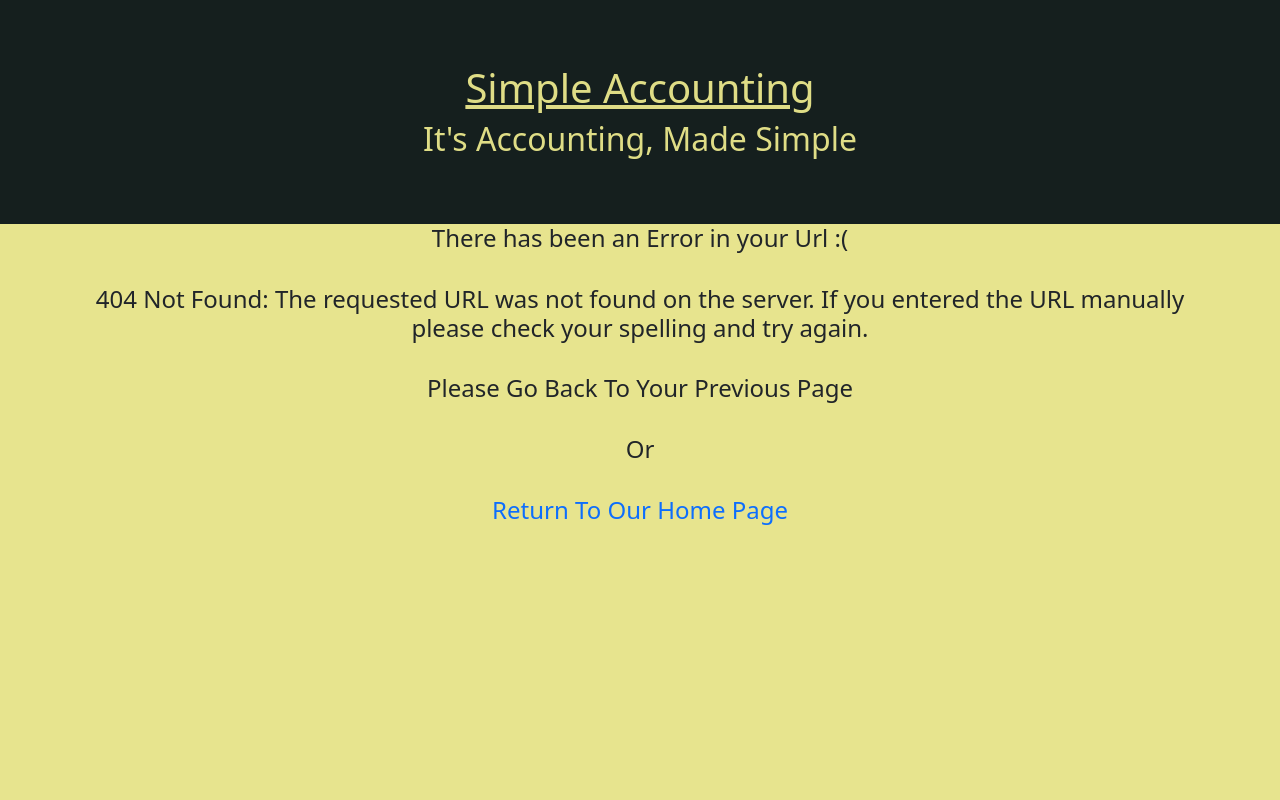
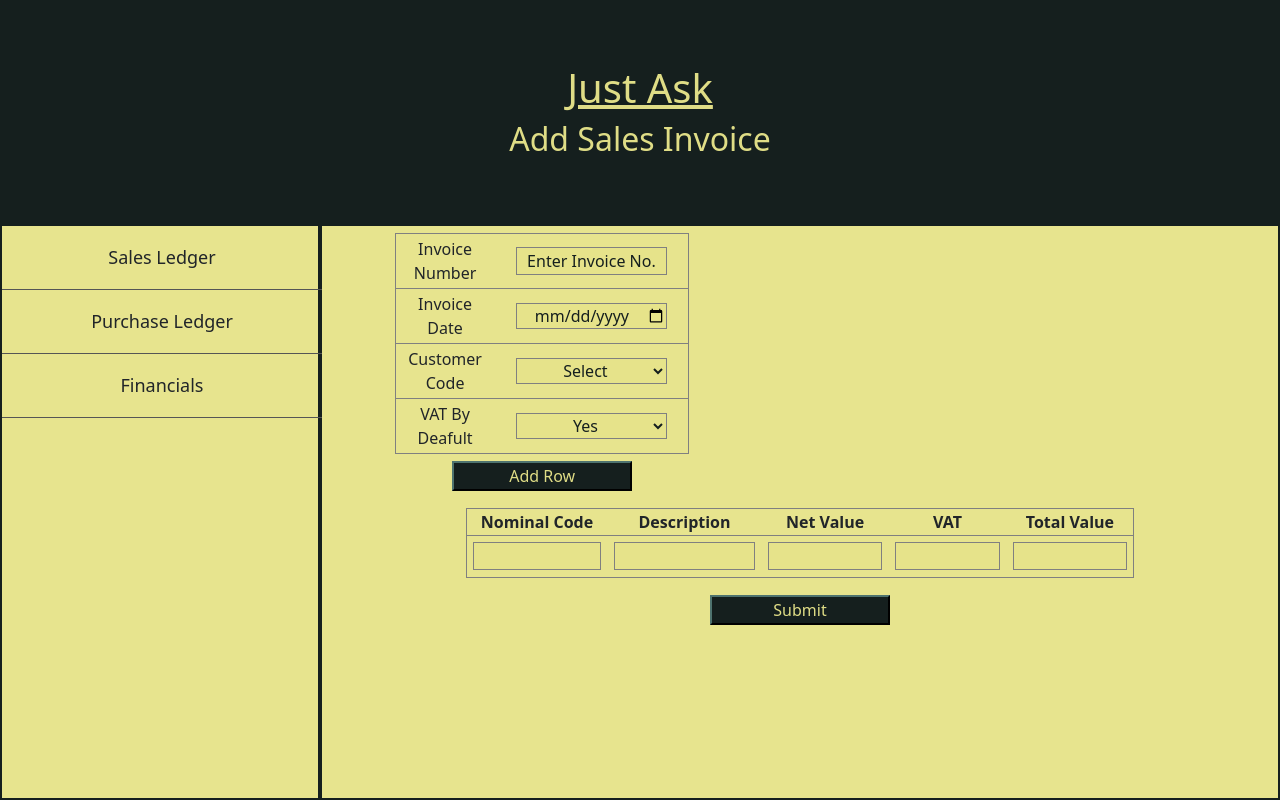
Before and after one commit to 5idneyD/BasicAccounting, a Flask app: a page that uses app.py in a window 1280 px wide. Run offline with Flask 2, Linux system fonts and the light colour scheme; data comes from the database, SQL or seed files in the repository; both versions use the stored data as it was after the commit.

Commit message:
Add Sales Invoice Front End created

```diff
--- a/app.py
+++ b/app.py
@@ -1,8 +1,11 @@
 from flask import Flask, render_template, request, redirect, url_for, session, g
 from flask_migrate import Migrate
+# from passlib.hash import pbkdf2_sha256 as sha256
 import os
 from flask_sqlalchemy import SQLAlchemy
 from datetime import timedelta
+import datetime as dt
+
 
 app = Flask(__name__)
 
@@ -23,6 +26,7 @@
 
 db = SQLAlchemy(app)
 migrate = Migrate(app, db)
+
 
 class Companies(db.Model):
     id = db.Column(db.Integer, primary_key=True, unique=True, nullable=False)
@@ -49,11 +53,13 @@
     nominal = db.Column(db.Integer, nullable=False)
     account_name = db.Column(db.String(40))
 
+
 class Customers(db.Model):
     id = db.Column(db.Integer, primary_key=True, unique=True, nullable=False)
     company = db.Column(db.String(40))
     customer_name = db.Column(db.String(40))
     customer_code = db.Column(db.String(6))
+
 
 class Suppliers(db.Model):
     id = db.Column(db.Integer, primary_key=True, unique=True, nullable=False)
@@ -61,12 +67,30 @@
     supplier_name = db.Column(db.String(40))
     supplier_code = db.Column(db.String(6))
 
+
+class SalesInvoices(db.Model):
+    id = db.Column(db.Integer, primary_key=True, unique=True, nullable=False)
+    company = db.Column(db.String(40))
+    customer_code = db.Column(db.String(40))
+    invoice_number = db.Column(db.Integer, nullable=False)
+    invoice_date = db.Column(db.DateTime)
+    nominal_code = db.Column(db.Integer)
+    description = db.Column(db.String(40), nullable=False)
+    net_value = db.Column(db.Float)
+    vat_value = db.Column(db.Float)
+    total_value = db.Column(db.Float)
+    date_posted = db.Column(db.DateTime, default=dt.datetime.now())
+    user_posted = db.Column(db.String(40))
+
+
 with app.app_context():
     db.create_all()
 
+
 @app.errorhandler(Exception)
 def not_found(e):
-    return render_template("404.html", error=e)
+    return render_template("error.html", error=e)
+
 
 @app.before_request
 def before_request():
@@ -155,8 +179,6 @@
                 else:
                     pass
 
-
-
             return render_template("admin.html", company=company)
 
     except KeyError:
@@ -186,7 +208,6 @@
 
             accounts = ChartOfAccounts.query.filter_by(company=company).all()
 
-
             return render_template("chartOfACcounts.html", company=company, email=email, username=username, session_sey=session_key, accounts=accounts)
         else:
             return redirect(url_for("login"))
@@ -202,17 +223,20 @@
     customers = Customers.query.filter_by(company=company).all()
     return render_template("customers.html", company=company, email=email, username=username, session_key=session_key, customers=customers)
 
+
 @app.route("/<company>/<email>/<username>/<session_key>/addCustomer", methods=["POST", "GET"])
 def addCustomer(company, email, username, session_key):
 
     if request.method == "POST":
         customer_name = request.form['customer_name']
         customer_code = request.form['customer_code']
-        customer = Customers(company=company, customer_name=customer_name, customer_code=customer_code)
+        customer = Customers(
+            company=company, customer_name=customer_name, customer_code=customer_code)
         db.session.add(customer)
         db.session.commit()
 
     return render_template("addCustomer.html", company=company, email=email, username=username, session_key=session_key)
+
 
 @app.route("/<company>/<email>/<username>/<session_key>/Suppliers", methods=["POST", "GET"])
 def suppliers(company, email, username, session_key):
@@ -220,18 +244,24 @@
     suppliers = Suppliers.query.filter_by(company=company).all()
     return render_template("suppliers.html", company=company, email=email, username=username, session_key=session_key, suppliers=suppliers)
 
+
 @app.route("/<company>/<email>/<username>/<session_key>/addSupplier", methods=["POST", "GET"])
 def addSupplier(company, email, username, session_key):
 
     if request.method == "POST":
         supplier_name = request.form['supplier_name']
         supplier_code = request.form['supplier_code']
-        supplier = Suppliers(company=company, supplier_name=supplier_name, supplier_code=supplier_code)
+        supplier = Suppliers(
+            company=company, supplier_name=supplier_name, supplier_code=supplier_code)
         db.session.add(supplier)
         db.session.commit()
 
     return render_template("addSupplier.html", company=company, email=email, username=username, session_key=session_key)
 
+@app.route("/<company>/<email>/<username>/<session_key>/addSalesInvoice", methods=["POST", "GET"])
+def addSalesInvoice(company, email, username, session_key):
+    customers = Customers.query.filter_by(company=company).all()
+    return render_template("addSalesInvoice.html", company=company, email=email, username=username, session_key=session_key, customers=customers)
 
 
 
--- /dev/null
+++ b/static/addInvoiceRow.js
@@ -0,0 +1,15 @@
+function addInvoiceRow() {
+    var table = document.querySelector("#bodyTable");
+
+    var html = `
+        <tr>
+            <td><input type="text"></td>
+            <td><input type="text"></td>
+            <td><input type="text"></td>
+            <td><input type="text"></td>
+            <td><input type="text"></td>
+        </tr>
+ `
+
+    table.insertAdjacentHTML("beforeend", html);
+};
--- a/static/navDropdown.js
+++ b/static/navDropdown.js
@@ -15,7 +15,7 @@
                     e.target.id +
                     "Option><a class='menuOption " +
                     e.target.id +
-                    "Option'>Add Sales Invoice</a><br class=" +
+                    "Option' href='" + url + "/addSalesInvoice'>Add Sales Invoice</a><br class=" +
                     e.target.id +
                     "Option><a class='menuOption " +
                     e.target.id +
--- a/static/styles.css
+++ b/static/styles.css
@@ -4,7 +4,6 @@
 }
 
 #heading {
-    /* background-color:#647295; */
     background: var(--dark);
     color: var(--light);
     text-align: center;
@@ -13,7 +12,6 @@
     padding-top: 5%;
     height: 28vh;
 }
-
 button {
     margin-top: 2%;
     width: 180px;
@@ -42,13 +40,23 @@
 input[type="password"],
 input[type="email"],
 input[type="name"],
+input[type="invoice"],
+input[type="date"],
+select.invoice,
 input::placeholder,
 input:focus {
     background-color: var(--light);
     color: var(--dark);
     border-color: var(--dark);
 }
-
+input[type="invoice"],
+input[type="date"],
+select.invoice {
+    margin: auto;
+    border: 1px solid grey;
+    width: 80%;
+    text-align: center;
+}
 .container,
 .container-fluid {
     text-align: center;
@@ -78,11 +86,6 @@
     justify-content: center;
 }
 
-/* li.menuHead:hover > a[data-expanded="false"] {
-    background-color: var(--dark);
-    color: var(--light);
-} */
-
 li.menuHead:has(a[data-expanded="false"]):hover {
     background-color: var(--dark) !important;
     color: var(--light) !important;
@@ -107,13 +110,31 @@
     font-size: large;
 }
 
-table{
-border-collapse: collapse;
-width: 80%;
-margin: auto;
-margin-top: 2%;
+table {
+    border-collapse: collapse;
+    width: 80%;
+    margin: auto;
+    margin-top: 2%;
+}
 
+table#bodyTable tr td input {
+    margin: auto;
+    width: 100%;
+    background: var(--light);
+    border: 1px solid gray;
 }
+
 tr {
     border: 1px solid grey;
 }
+
+td {
+    padding: 1%;
+}
+
+td.invoiceHeader {
+    width: 14%;
+}
+td.invoiceHeaderDescription {
+    width: 44%;
+}
--- /dev/null
+++ b/templates/addSalesInvoice.html
@@ -0,0 +1,105 @@
+<!DOCTYPE html>
+<html lang="en">
+	<head>
+		<meta charset="UTF-8" />
+		<meta http-equiv="X-UA-Compatible" content="IE=edge" />
+		<meta name="viewport" content="width=device-width, initial-scale=1.0, user-scalable=no" />
+		<link
+			href="https://cdn.jsdelivr.net/npm/bootstrap@5.0.2/dist/css/bootstrap.min.css"
+			rel="stylesheet"
+			integrity="sha384-EVSTQN3/azprG1Anm3QDgpJLIm9Nao0Yz1ztcQTwFspd3yD65VohhpuuCOmLASjC"
+			crossorigin="anonymous" />
+		<link rel="stylesheet" href="{{url_for('static', filename='styles.css')}}" />
+		<title>Simple Accounting</title>
+	</head>
+	<body>
+		<div id="heading">
+			<h1><u>{{company}}</u></h1>
+			<h2>Add Sales Invoice</h2>
+		</div>
+		<div class="flex-column"></div>
+		<div id="main" class="container-fluid">
+			<div class="row">
+				<div id="nav" class="col-3 m-0 p-0">
+					<ul>
+						<li id="salesLedgerMenu" class="menuHead">
+							<a id="salesLedger" data-expanded="false">Sales Ledger</a><br />
+						</li>
+						<li id="purchaseLedgerMenu" class="menuHead">
+							<a id="purchaseLedger" data-expanded="false">Purchase Ledger</a><br />
+						</li>
+						<li id="financialsMenu" class="menuHead">
+							<a id="financials" data-expanded="false">Financials</a><br />
+						</li>
+					</ul>
+				</div>
+				<div id="data" class="col-9">
+					<form>
+						<div class="container">
+							<div class="col-5">
+								<table id="headTable">
+									<tr>
+										<td>Invoice Number</td>
+										<td><input type="invoice" placeholder="Enter Invoice No." /></td>
+									</tr>
+									<tr>
+										<td>Invoice Date</td>
+										<td><input type="date" placeholder="Select Date" /></td>
+									</tr>
+									<tr>
+										<td>Customer Code</td>
+										<td>
+											<select class="invoice">
+												<option>Select</option>
+												{% for customer in customers %}
+												<option>{{customer.customer_code}}</option>
+												{% endfor %}
+											</select>
+										</td>
+									</tr>
+									<tr>
+										<td>VAT By Deafult</td>
+										<td>
+											<select class="invoice">
+												<option>Yes</option>
+												<option>No</option>
+											</select>
+										</td>
+									</tr>
+								</table>
+								<button type="button" onclick="addInvoiceRow()">Add Row</button>
+							</div>
+							<div class="col">
+								<div class="container">
+									<table id="bodyTable">
+										<tr>
+											<th class="invoiceHeader">Nominal Code</th>
+											<th class="invoiceHeaderDescription">Description</th>
+											<th class="invoiceHeader">Net Value</th>
+											<th class="invoiceHeader">VAT</th>
+											<th class="invoiceHeader">Total Value</th>
+										</tr>
+										<tr>
+											<td><input type="text" /></td>
+											<td><input type="text" /></td>
+											<td><input type="text" /></td>
+											<td><input type="text" /></td>
+											<td><input type="text" /></td>
+										</tr>
+									</table>
+
+									<button type="submit">Submit</button>
+								</div>
+							</div>
+						</div>
+					</form>
+				</div>
+			</div>
+		</div>
+
+		<script src="{{ url_for('static', filename='index.js') }}"></script>
+		<script src="{{ url_for('static', filename='navDropdown.js') }}"></script>
+		<script src="{{ url_for('static', filename='addInvoiceRow.js') }}"></script>
+		<script></script>
+	</body>
+</html>
```
Also changed, not shown: database/database.db, templates/error.html (renamed from templates/404.html).
